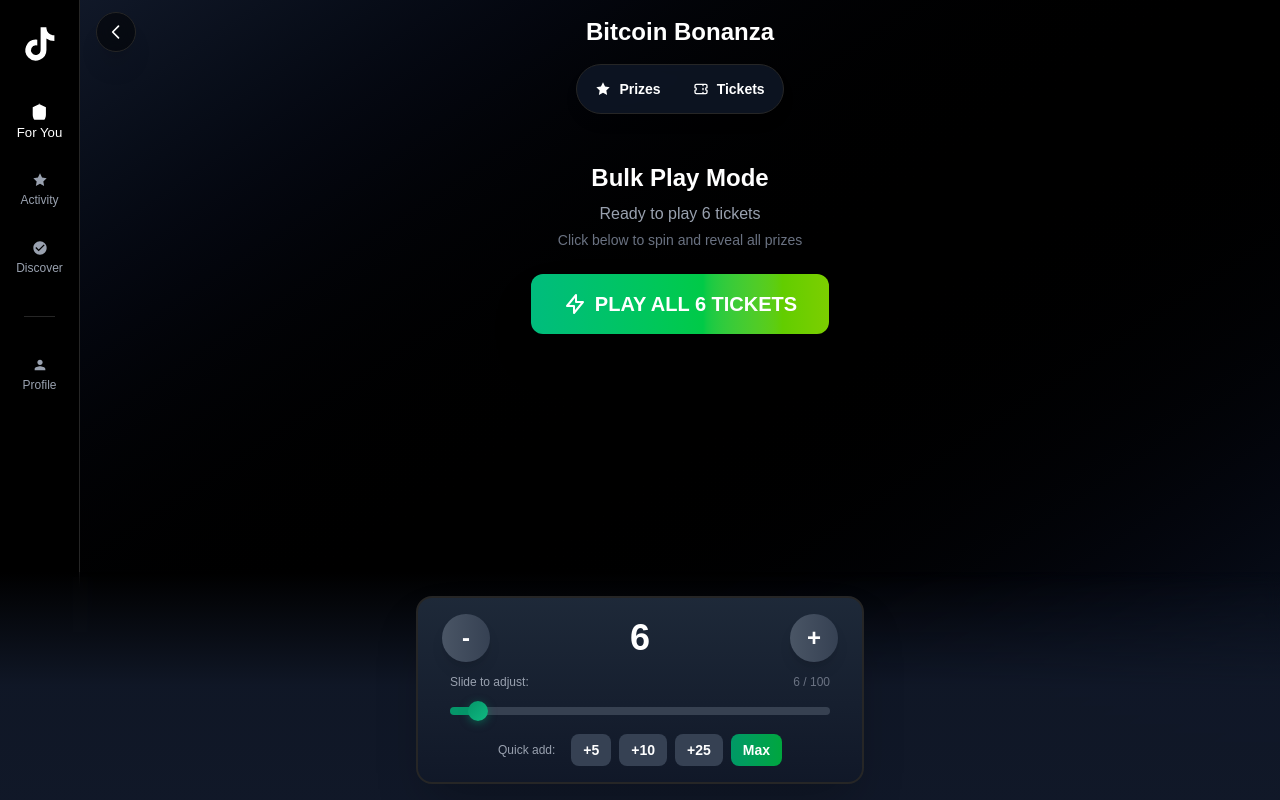
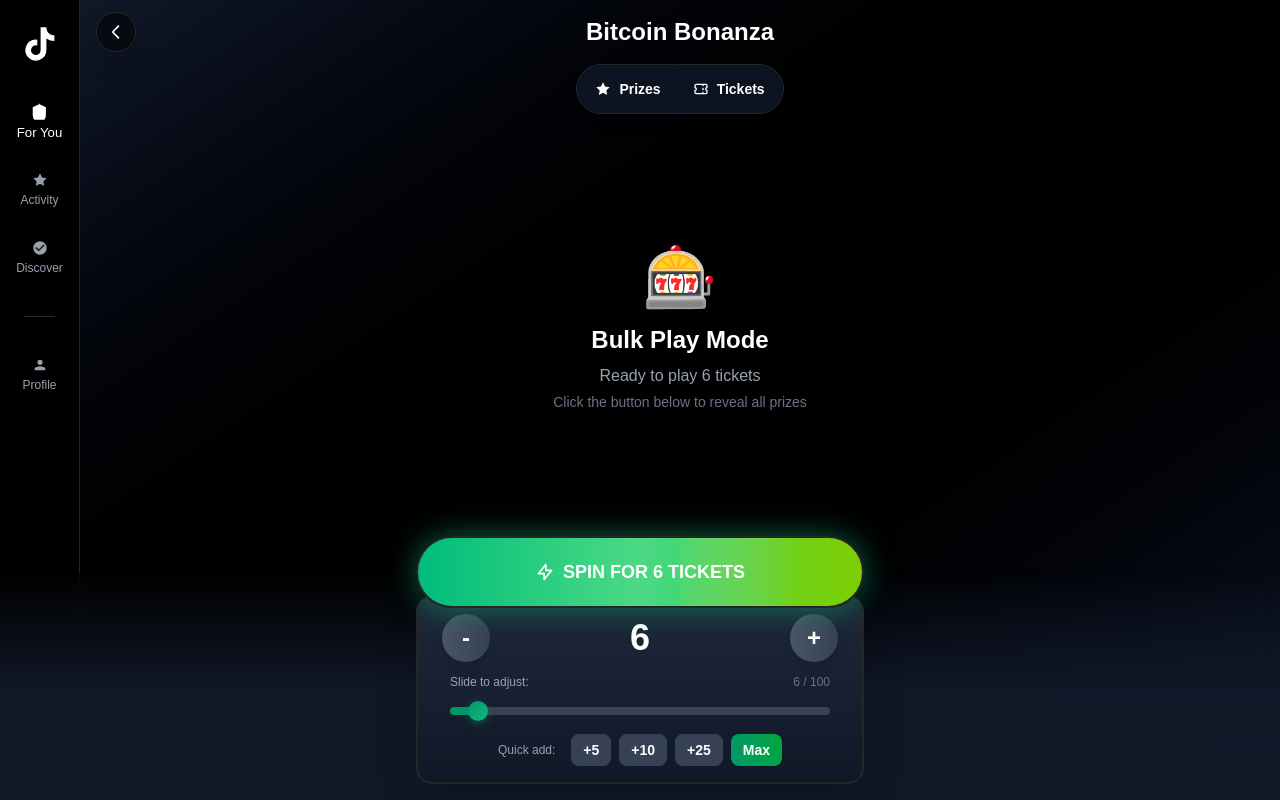
Before and after one commit to TarunGenwa/tiktok-raffle-pg, a Next.js app: page /competition/1 in a window 1280 px wide. Both pictures are taken after a click on the button "+5". Built offline with nearby package versions, Linux system fonts and the light colour scheme.

Commit message:
spinnr fixes

```diff
--- a/app/competition/[id]/page.tsx
+++ b/app/competition/[id]/page.tsx
@@ -1,6 +1,6 @@
 'use client';
 
-import { useState, useCallback } from 'react';
+import { useState, useCallback, useRef } from 'react';
 import { useRouter, useParams } from 'next/navigation';
 import PrizeWheel from '@/app/components/PrizeWheel';
 import InteractionSidebar from '@/app/components/InteractionSidebar';
@@ -130,6 +130,7 @@ export default function CompetitionPage() {
   const [showBulkPlayModal, setShowBulkPlayModal] = useState(false);
   const [showPrizeColumns, setShowPrizeColumns] = useState(false);
   const [columnPrizes, setColumnPrizes] = useState<BulkPrize[]>([]);
+  const triggerSpinRef = useRef<(() => void) | null>(null);
   const MAX_TICKETS = 100;
 
   // Find the competition by ID
@@ -204,7 +205,7 @@ export default function CompetitionPage() {
       </div>
 
       {/* Main Content Area - Scrollable */}
-      <main className="flex-1 flex flex-col items-center overflow-y-auto pb-[240px] md:pb-32">
+      <main className="flex-1 flex flex-col items-center overflow-y-auto pb-[320px] md:pb-[240px]">
         {/* Interaction Buttons - Prizes Tickets Tab */}
         <div className="w-full flex justify-center mb-4 px-4 relative z-40">
           <InteractionSidebar
@@ -214,7 +215,7 @@ export default function CompetitionPage() {
         </div>
 
         {/* Game Container */}
-        <div className="w-full max-w-md mx-auto relative px-1 md:px-0 flex flex-col items-center gap-4 z-10">
+        <div className="w-full relative px-1 md:px-0 flex flex-col items-center gap-4 z-10">
           {ticketCount <= 5 ? (
             // Show slot machine for 1-5 tickets
             <PrizeWheel
@@ -224,11 +225,16 @@ export default function CompetitionPage() {
               isInline={true}
               hideCloseButton={true}
               numberOfTickets={ticketCount}
+              hideSpinButton={true}
+              onSpinTrigger={(spinFn) => {
+                triggerSpinRef.current = spinFn;
+              }}
             />
           ) : (
-            // Show bulk play button for 6+ tickets
-            <div className="w-full flex flex-col items-center gap-6 p-8">
+            // Show message for bulk play mode
+            <div className="w-full flex flex-col items-center gap-6 p-8 min-h-[400px] justify-center">
               <div className="text-center">
+                <div className="text-6xl mb-4">🎰</div>
                 <h2 className="text-2xl font-bold text-white mb-2">
                   Bulk Play Mode
                 </h2>
@@ -236,26 +242,40 @@ export default function CompetitionPage() {
                   Ready to play {ticketCount} tickets
                 </p>
                 <p className="text-sm text-gray-500">
-                  Click below to spin and reveal all prizes
+                  Click the button below to reveal all prizes
                 </p>
               </div>
-
-              <button
-                onClick={handleStartBulkPlay}
-                className="group relative px-8 py-4 rounded-xl font-bold text-xl bg-gradient-to-r from-emerald-500 via-green-500 to-lime-500 hover:from-emerald-400 hover:via-green-400 hover:to-lime-400 text-white shadow-2xl transition-all transform hover:scale-105 overflow-hidden"
-              >
-                <div className="absolute inset-0 bg-gradient-to-r from-emerald-600 via-green-600 to-lime-600 opacity-0 group-hover:opacity-100 transition-opacity" />
-                <span className="relative flex items-center gap-2">
-                  <svg className="w-6 h-6" fill="none" stroke="currentColor" viewBox="0 0 24 24">
-                    <path strokeLinecap="round" strokeLinejoin="round" strokeWidth={2} d="M13 10V3L4 14h7v7l9-11h-7z" />
-                  </svg>
-                  PLAY ALL {ticketCount} TICKETS
-                </span>
-              </button>
             </div>
           )}
         </div>
       </main>
+
+      {/* Spin Button - Fixed Above Ticket Counter */}
+      <div className="fixed bottom-[240px] md:bottom-[180px] left-0 right-0 z-[35] px-4 pb-3">
+        <div className="w-full max-w-md mx-auto">
+          <button
+            type="button"
+            onClick={() => {
+              if (ticketCount <= 5 && triggerSpinRef.current) {
+                triggerSpinRef.current();
+              } else if (ticketCount > 5) {
+                handleStartBulkPlay();
+              }
+            }}
+            className="w-full relative overflow-hidden bg-gradient-to-r from-emerald-500 via-green-500 to-lime-500 hover:from-emerald-400 hover:via-green-400 hover:to-lime-400 text-white font-bold text-base sm:text-lg px-8 py-4 sm:py-5 rounded-full shadow-[0_0_30px_rgba(16,185,129,0.5)] transform transition-all hover:scale-105 hover:shadow-[0_0_50px_rgba(16,185,129,0.7)] border-2 border-white/20"
+          >
+            {/* Shine effect */}
+            <div className="absolute inset-0 bg-gradient-to-r from-transparent via-white/30 to-transparent group-hover:animate-shine"></div>
+
+            <span className="relative flex items-center justify-center gap-2">
+              <svg className="w-5 h-5" fill="none" stroke="currentColor" viewBox="0 0 24 24">
+                <path strokeLinecap="round" strokeLinejoin="round" strokeWidth={2} d="M13 10V3L4 14h7v7l9-11h-7z" />
+              </svg>
+              SPIN FOR {ticketCount} {ticketCount === 1 ? 'TICKET' : 'TICKETS'}
+            </span>
+          </button>
+        </div>
+      </div>
 
       {/* Ticket Counter - Fixed Above Bottom Nav */}
       <div className="fixed bottom-16 md:bottom-0 left-0 right-0 bg-gradient-to-t from-gray-900 via-gray-900/95 to-transparent backdrop-blur-sm z-30 px-4 pb-4 pt-6">
--- a/app/components/PrizeWheel.tsx
+++ b/app/components/PrizeWheel.tsx
@@ -25,6 +25,8 @@ interface PrizeWheelProps {
   numberOfTickets?: number;
   totalTickets?: number;
   onBulkPrizesGenerated?: (prizes: BulkPrize[]) => void;
+  hideSpinButton?: boolean;
+  onSpinTrigger?: (spinFn: () => void) => void;
 }
 
 export default function PrizeWheel({
@@ -35,7 +37,9 @@ export default function PrizeWheel({
   hideCloseButton = false,
   numberOfTickets = 5,
   totalTickets,
-  onBulkPrizesGenerated
+  onBulkPrizesGenerated,
+  hideSpinButton = false,
+  onSpinTrigger
 }: PrizeWheelProps) {
   const [isSpinning, setIsSpinning] = useState(false);
   const [wonPrizes, setWonPrizes] = useState<Prize[] | null>(null);
@@ -69,6 +73,14 @@ export default function PrizeWheel({
       }
     };
   }, []);
+
+  // Expose spin trigger to parent (update when numberOfTickets changes)
+  useEffect(() => {
+    if (onSpinTrigger) {
+      onSpinTrigger(handleSpin);
+    }
+    // eslint-disable-next-line react-hooks/exhaustive-deps
+  }, [numberOfTickets, onSpinTrigger]);
 
   // Reset when numberOfTickets changes
   useEffect(() => {
@@ -310,7 +322,8 @@ export default function PrizeWheel({
               </div>
           </div>
 
-          {/* Spin Button */}
+          {/* Spin Button - Conditionally hidden */}
+          {!hideSpinButton && (
             <Button
               onClick={handleSpin}
               disabled={isSpinning}
@@ -341,6 +354,7 @@ export default function PrizeWheel({
                 )}
               </span>
             </Button>
+          )}
 
           {/* Prize List - Hide in inline mode to save space */}
           {!isInline && (
```
Lines whose indentation alone changed are shown as unchanged.
